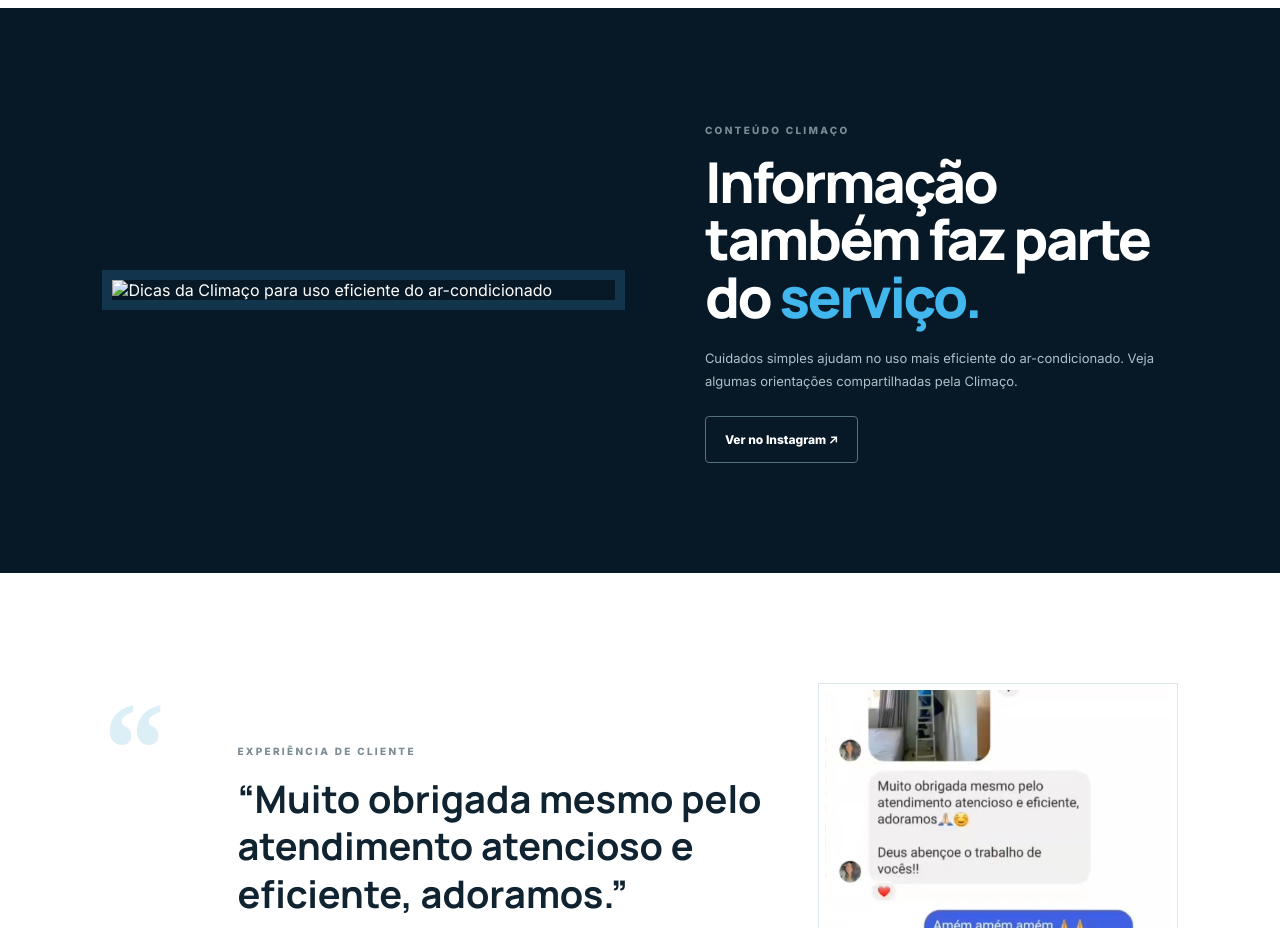
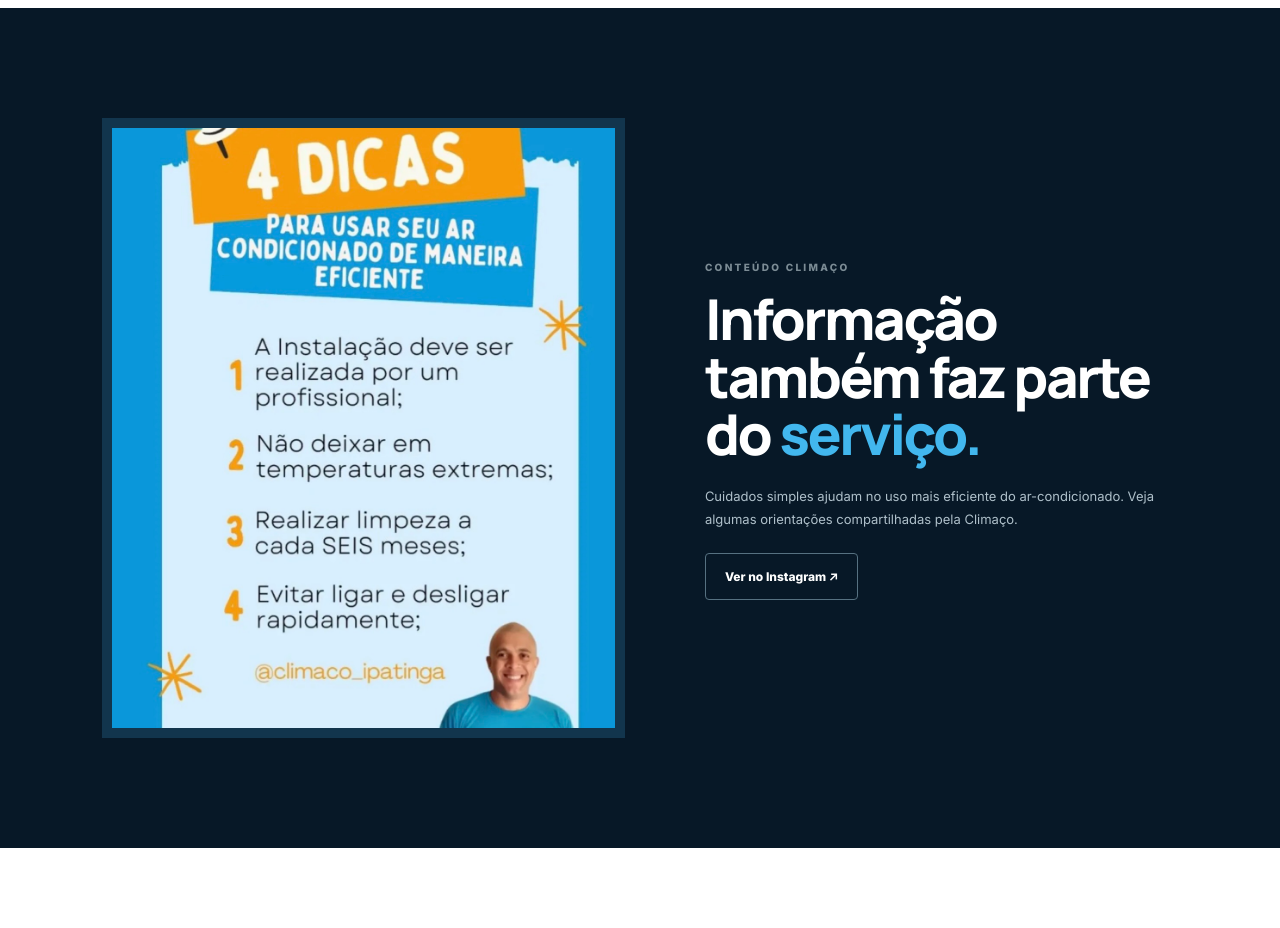
Before and after one commit to foxg852-blip/Climaco-Iptg, a plain HTML site: page index.html in a window 1280 px wide. Shown: the part 3400-4328 px from the top of the page. Drawn offline with Linux system fonts and the light colour scheme; files whose address does not match are found by name.

Commit message:
Corrigir caminho das imagens

```diff
--- a/index.html
+++ b/index.html
@@ -132,7 +132,7 @@
     </section>
 
     <section class="tips section">
-      <div class="tips-image reveal"><img src="assets/dicas.jpeg" alt="Dicas da Climaço para uso eficiente do ar-condicionado"></div>
+      <div class="tips-image reveal"><img src=dicas.jpeg alt="Dicas da Climaço para uso eficiente do ar-condicionado"></div>
       <div class="tips-copy reveal">
         <span class="kicker">Conteúdo Climaço</span>
         <h2>Informação também faz parte do <em>serviço.</em></h2>
```
